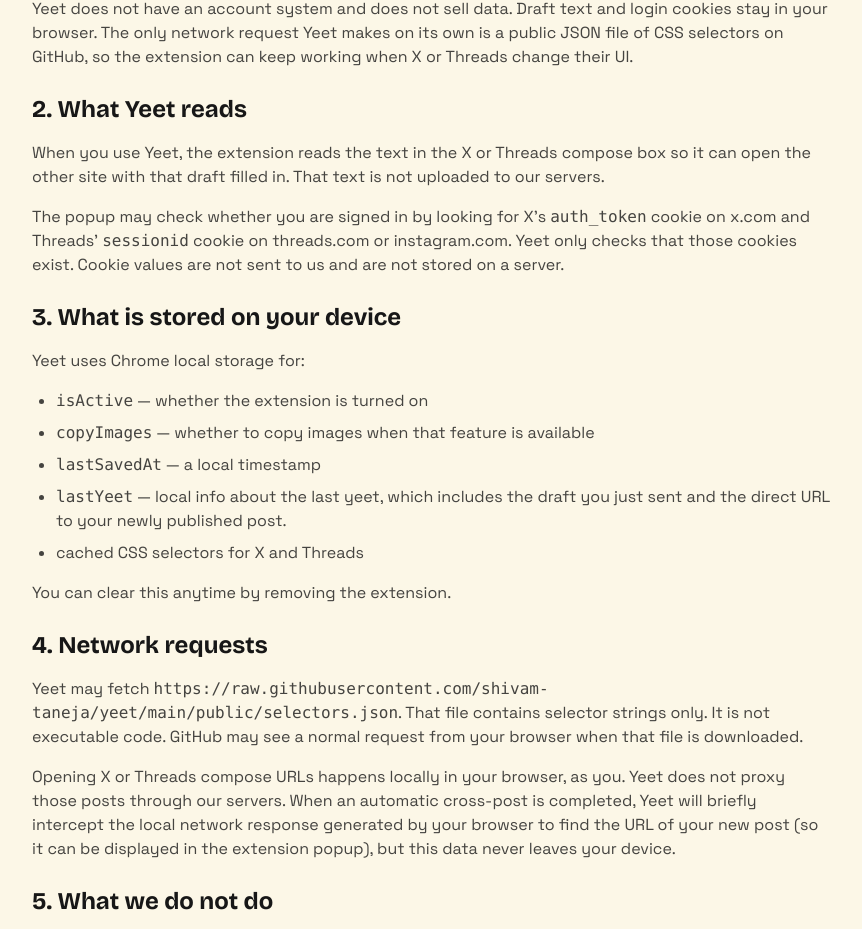
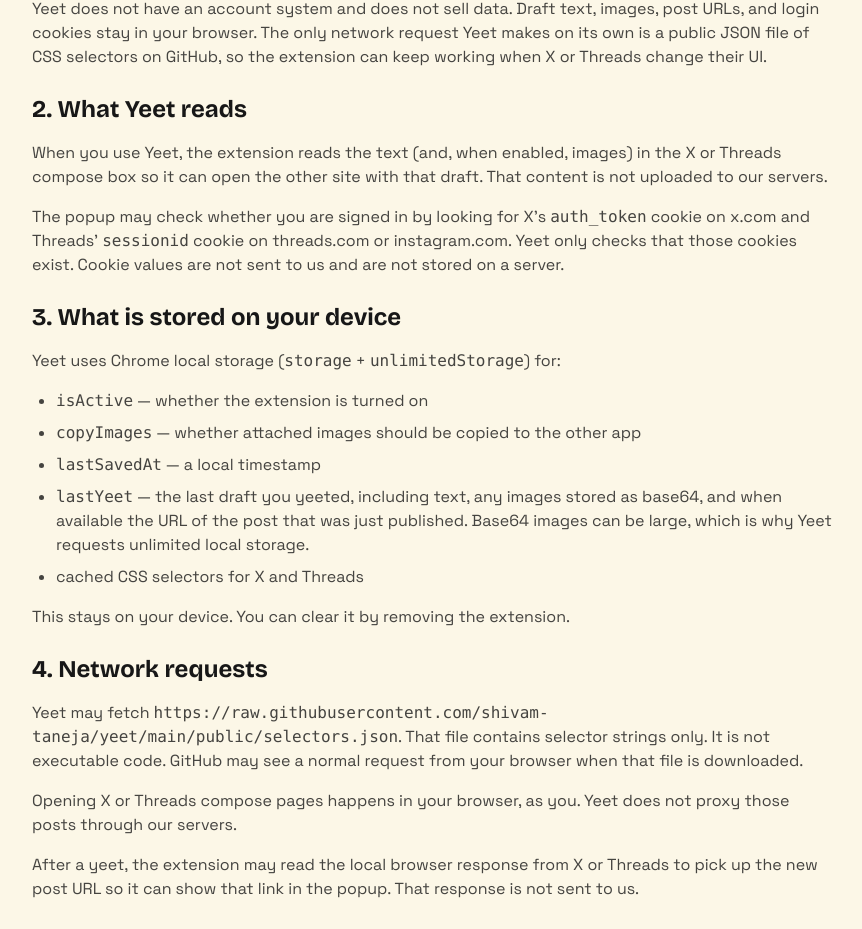
Before and after one commit to shivam-taneja/yeet-web, a Next.js app: page /privacy in a window 1280 px wide. Shown: the part 393-1322 px from the top of the page, without its empty margins (208-1070 px from the left). Built offline with nearby package versions, Linux system fonts and the light colour scheme.

Commit message:
docs: update privacy policy to reflect image support and local storage usage

```diff
--- a/src/app/privacy/page.tsx
+++ b/src/app/privacy/page.tsx
@@ -23,7 +23,7 @@
           </h1>
 
           <p className="text-ink/80 text-lg mb-8 font-medium">
-            Last updated: September 23, 2026
+            Last updated: September 24, 2026
           </p>
 
           <section className="space-y-6">
@@ -33,10 +33,10 @@
               </h2>
               <p className="text-ink/80">
                 Yeet does not have an account system and does not sell data.
-                Draft text and login cookies stay in your browser. The only
-                network request Yeet makes on its own is a public JSON file of
-                CSS selectors on GitHub, so the extension can keep working when
-                X or Threads change their UI.
+                Draft text, images, post URLs, and login cookies stay in your
+                browser. The only network request Yeet makes on its own is a
+                public JSON file of CSS selectors on GitHub, so the extension
+                can keep working when X or Threads change their UI.
               </p>
             </div>
 
@@ -45,9 +45,10 @@
                 2. What Yeet reads
               </h2>
               <p className="text-ink/80">
-                When you use Yeet, the extension reads the text in the X or
-                Threads compose box so it can open the other site with that
-                draft filled in. That text is not uploaded to our servers.
+                When you use Yeet, the extension reads the text (and, when
+                enabled, images) in the X or Threads compose box so it can open
+                the other site with that draft. That content is not uploaded to
+                our servers.
               </p>
               <p className="text-ink/80 mt-4">
                 The popup may check whether you are signed in by looking for
@@ -62,27 +63,32 @@
               <h2 className="font-display font-bold text-2xl mb-4">
                 3. What is stored on your device
               </h2>
-              <p className="text-ink/80">Yeet uses Chrome local storage for:</p>
+              <p className="text-ink/80">
+                Yeet uses Chrome local storage (<code>storage</code> +{" "}
+                <code>unlimitedStorage</code>) for:
+              </p>
               <ul className="list-disc pl-6 text-ink/80 space-y-2 mt-4">
                 <li>
                   <code>isActive</code> — whether the extension is turned on
                 </li>
                 <li>
-                  <code>copyImages</code> — whether to copy images when that
-                  feature is available
+                  <code>copyImages</code> — whether attached images should be
+                  copied to the other app
                 </li>
                 <li>
                   <code>lastSavedAt</code> — a local timestamp
                 </li>
                 <li>
-                  <code>lastYeet</code> — local info about the last yeet, which
-                  includes the draft you just sent and the direct URL to your
-                  newly published post.
+                  <code>lastYeet</code> — the last draft you yeeted, including
+                  text, any images stored as base64, and when available the URL
+                  of the post that was just published. Base64 images can be
+                  large, which is why Yeet requests unlimited local storage.
                 </li>
                 <li>cached CSS selectors for X and Threads</li>
               </ul>
               <p className="text-ink/80 mt-4">
-                You can clear this anytime by removing the extension.
+                This stays on your device. You can clear it by removing the
+                extension.
               </p>
             </div>
 
@@ -100,12 +106,13 @@
                 that file is downloaded.
               </p>
               <p className="text-ink/80 mt-4">
-                Opening X or Threads compose URLs happens locally in your
-                browser, as you. Yeet does not proxy those posts through our
-                servers. When an automatic cross-post is completed, Yeet will
-                briefly intercept the local network response generated by your
-                browser to find the URL of your new post (so it can be displayed
-                in the extension popup), but this data never leaves your device.
+                Opening X or Threads compose pages happens in your browser, as
+                you. Yeet does not proxy those posts through our servers.
+              </p>
+              <p className="text-ink/80 mt-4">
+                After a yeet, the extension may read the local browser response
+                from X or Threads to pick up the new post URL so it can show
+                that link in the popup. That response is not sent to us.
               </p>
             </div>
 
```
